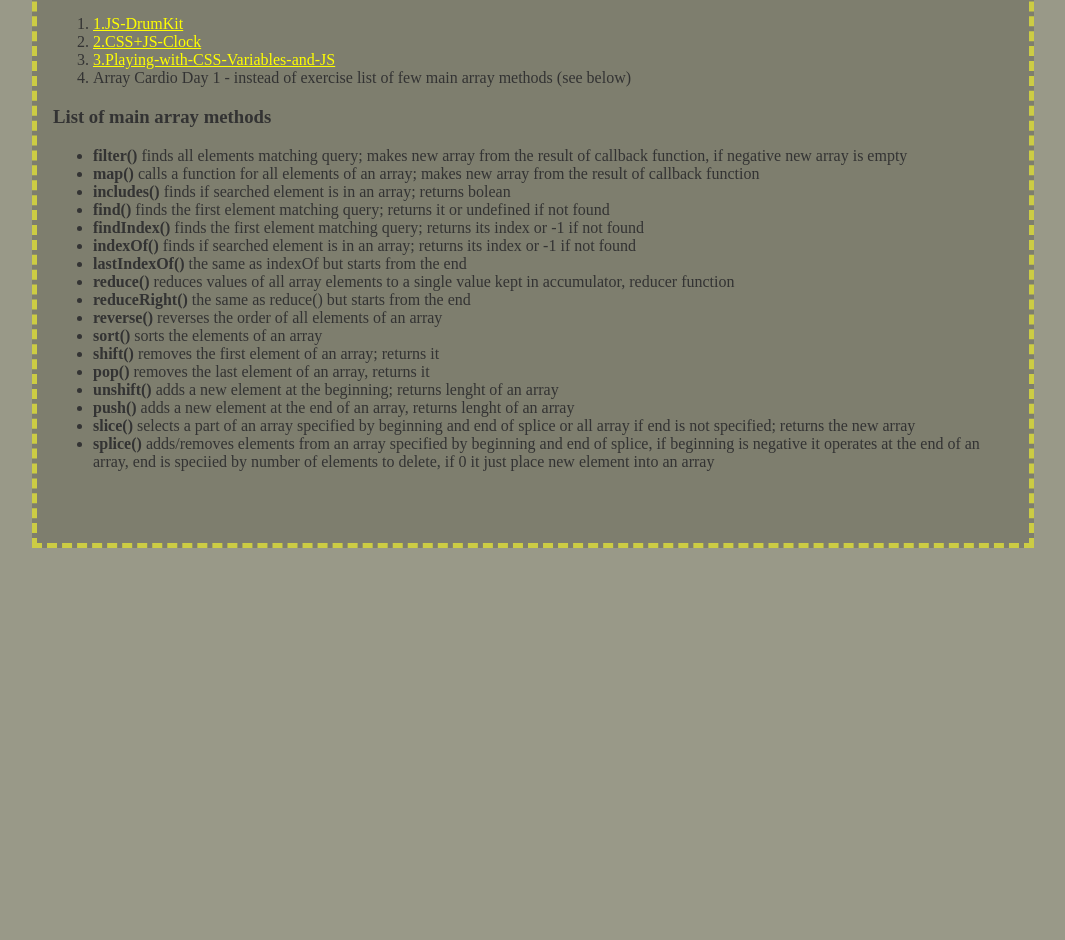
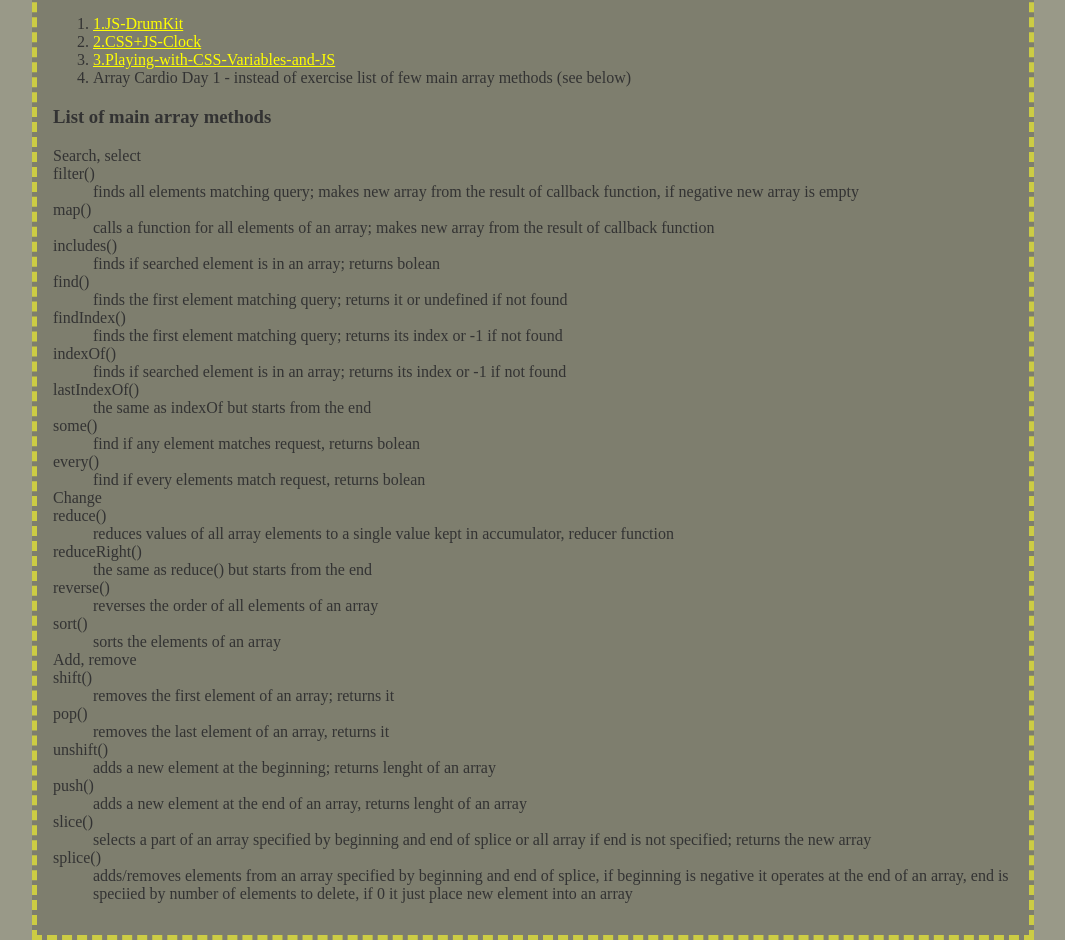
Before and after one commit to tdudkowski/JavaScript30, a plain HTML site: page index.html in a window 1280 px wide. Shown: the part 252-1192 px from the top of the page, without its empty margins (107-1172 px from the left). Before the commit the page ends 800 px from the top, so only its background shows below. Drawn offline with Linux system fonts and the light colour scheme.

Commit message:
Update index.html

```diff
--- a/index.html
+++ b/index.html
@@ -62,29 +62,49 @@
   </ol>
 
   <h3>List of main array methods</h3>
-  <ul>
-<li><strong>filter()</strong> finds all elements matching query; makes new array from the result of callback function, if negative new array is empty</li>
-<li><strong>map()</strong> calls a function for all elements of an array; makes new array from the result of callback function</li>
-
-<li><strong>includes()</strong>	finds if searched element is in an array; returns bolean</li>
-<li><strong>find()</strong> finds the first element matching query; returns it or undefined if not found</li>
-<li><strong>findIndex()</strong>	finds the first element matching query; returns its index or -1 if not found</li>
-<li><strong>indexOf()</strong> finds if searched element is in an array; returns its index or -1 if not found</li>
-<li><strong>lastIndexOf()</strong> the same as indexOf but starts from the end</li>
-
-<li><strong>reduce()</strong> reduces values of all array elements to a single value kept in accumulator, reducer function</li>
-<li><strong>reduceRight()</strong> the same as reduce() but starts from the end</li>
-<li><strong>reverse()</strong> reverses the order of all elements of an array</li>
-<li><strong>sort()</strong> sorts the elements of an array</li>
-
-<li><strong>shift()</strong>	removes the first element of an array; returns it</li>
-<li><strong>pop()</strong> removes the last element of an array, returns it</li>
-<li><strong>unshift()</strong> adds a new element at the beginning; returns lenght of an array</li>
-<li><strong>push()</strong> adds a new element at the end of an array, returns lenght of an array</li>
-
-<li><strong>slice()</strong>	selects a part of an array specified by beginning and end of splice or all array if end is not specified; returns the new array</li>
-<li><strong>splice()</strong> adds/removes elements from an array specified by beginning and end of splice, if beginning is negative it operates at the end of an array, end is speciied by number of elements to delete, if 0 it just place new element into an array</li>
-</ul>
+ <dl>
+<lh>Search, select</lh>
+<dt>filter()</dt>
+<dd>finds all elements matching query; makes new array from the result of callback function, if negative new array is empty</dd>
+<dt>map()</dt>
+<dd>calls a function for all elements of an array; makes new array from the result of callback function</dd>
+<dt>includes()</dt>
+<dd>finds if searched element is in an array; returns bolean</dd>
+<dt>find()</dt>
+<dd>finds the first element matching query; returns it or undefined if not found</dd>
+<dt>findIndex()</dt>
+<dd>finds the first element matching query; returns its index or -1 if not found</dd>
+<dt>indexOf()</dt>
+<dd>finds if searched element is in an array; returns its index or -1 if not found</dd>
+<dt>lastIndexOf()</dt>
+<dd>the same as indexOf but starts from the end</dd>
+<dt>some()</dt>
+<dd>find if any element matches request, returns bolean</dd>
+<dt>every()</dt>
+<dd>find if every elements match request, returns bolean</dd>
+<lh>Change</lh>
+<dt>reduce()</dt>
+<dd>reduces values of all array elements to a single value kept in accumulator, reducer function</dd>
+<dt>reduceRight()</dt>
+<dd>the same as reduce() but starts from the end</dd>
+<dt>reverse()</dt>
+<dd>reverses the order of all elements of an array</dd>
+<dt>sort()</dt>
+<dd>sorts the elements of an array</dd>
+<lh>Add, remove</lh>
+<dt>shift()</dt>
+<dd>removes the first element of an array; returns it</dd>
+<dt>pop()</dt>
+<dd>removes the last element of an array, returns it</dd>
+<dt>unshift()</dt>
+<dd>adds a new element at the beginning; returns lenght of an array</dd>
+<dt>push()</dt>
+<dd>adds a new element at the end of an array, returns lenght of an array</dd>
+<dt>slice()</dt>
+<dd>selects a part of an array specified by beginning and end of splice or all array if end is not specified; returns the new array</dd>
+<dt>splice()</dt>
+<dd>adds/removes elements from an array specified by beginning and end of splice, if beginning is negative it operates at the end of an array, end is speciied by number of elements to delete, if 0 it just place new element into an array</dd>
+</dl>
  </main>
 </body>
 
```
